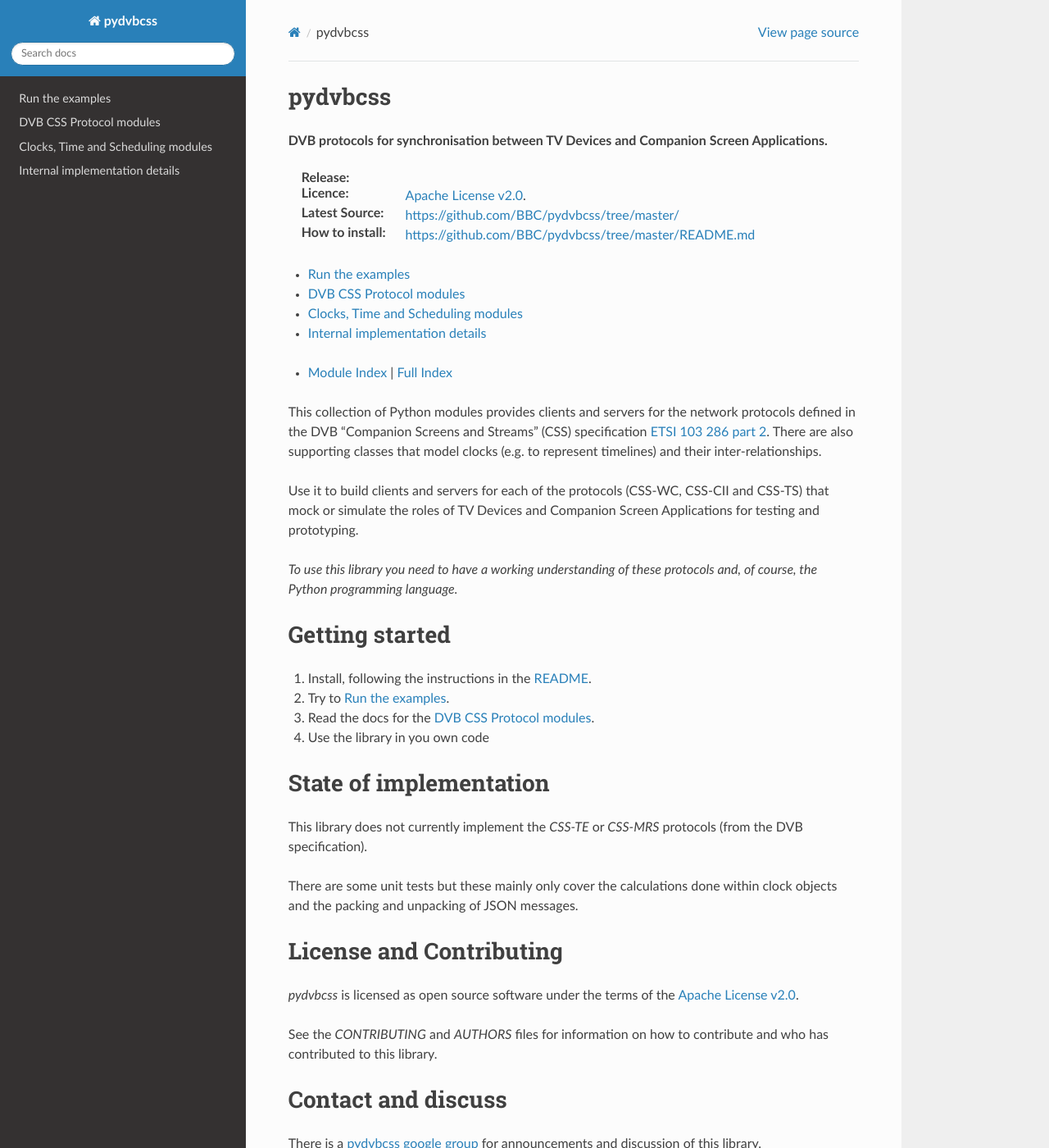
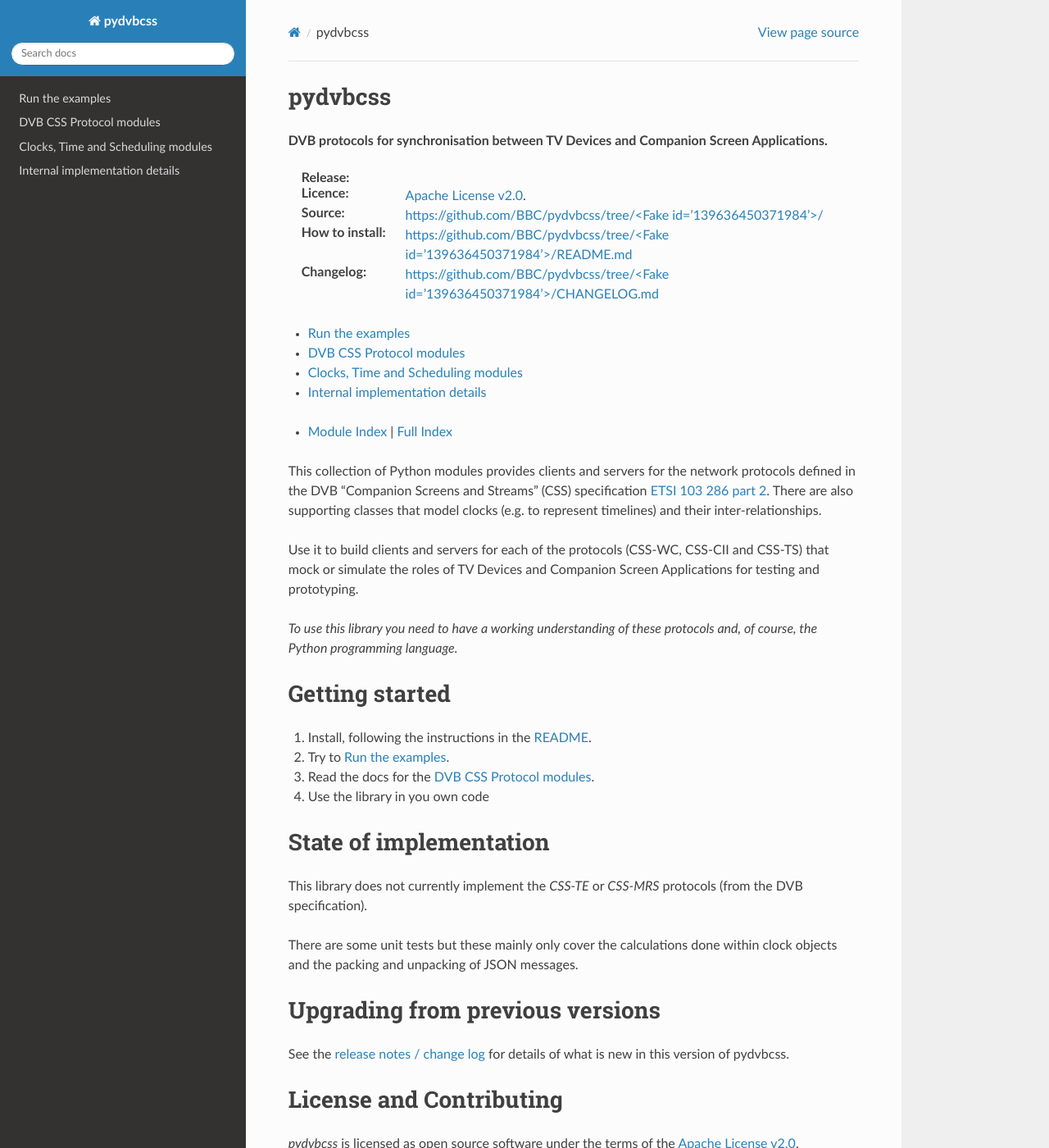
Before and after one commit to bbc/pydvbcss, a Sphinx documentation site: the page built from docs/index.rst, in a window 1280 px wide and 1400 px high. Shown: the whole window at 82% size. Built offline with Sphinx 7.4.7 and the Read the Docs theme 2.0.0, drawn with Linux system fonts in a browser that asks for light colours; the version number could not be read and is left out.

Commit message:
Bugfix: docs now link to correct version of source

```diff
--- a/docs/conf.py
+++ b/docs/conf.py
@@ -12,11 +12,32 @@
 # All configuration values have a default; values that are commented out
 # serve to show the default.
 
-import sys
+import sys, re
 
 sys.path.insert(0,"../")
 
-GITHUB_MASTER_URL = "https://github.com/BBC/pydvbcss/tree/master"
+# The version info for the project you're documenting, acts as replacement for
+# |version| and |release|, also used in various other places throughout the
+# built documents.
+#
+# The short X.Y version.
+F=open("../VERSION")
+txt = F.read().replace("\n","").replace("\r","")
+version, extra = re.match("^([.0-9a-zA-Z]+)-(.+)$", txt).groups()
+# The full version, including alpha/beta/rc tags.
+release = version + "-" + extra
+F.close()
+
+# links to source
+if extra=="release":
+    source_branch = version
+elif extra=="latest":
+    source_branch = "master"
+else:
+    raise ValueError("Unrecognised version suffix '%s'" % extra)
+
+
+GITHUB_MASTER_URL = "https://github.com/BBC/pydvbcss/tree/%s" % source_branch
 
 extlinks= { 'repo': (GITHUB_MASTER_URL+"%s", None)}
 
@@ -73,18 +94,6 @@
 # General information about the project.
 project = u'pydvbcss'
 copyright = u'2015, British Broadcasting Corporation'
-
-# The version info for the project you're documenting, acts as replacement for
-# |version| and |release|, also used in various other places throughout the
-# built documents.
-#
-# The short X.Y version.
-F=open("../VERSION")
-version = F.read().replace("\n","").replace("\r","")
-extra = F.read().replace("\n","").replace("\r","")
-# The full version, including alpha/beta/rc tags.
-release = version + extra
-F.close()
 
 # The language for content autogenerated by Sphinx. Refer to documentation
 # for a list of supported languages.
--- a/docs/index.rst
+++ b/docs/index.rst
@@ -7,10 +7,11 @@
 
 **DVB protocols for synchronisation between TV Devices and Companion Screen Applications.**
 
-:Release: |version|
+:Release: |release|
 :Licence: `Apache License v2.0 <http://www.apache.org/licenses/LICENSE-2.0>`_.
-:Latest Source: :repo:`/`
+:Source: :repo:`/`
 :How to install: :repo:`/README.md`
+:Changelog: :repo:`/CHANGELOG.md`
 
 .. toctree::
    :maxdepth: 1
@@ -53,6 +55,13 @@
 There are some unit tests but these mainly only cover the calculations done within clock objects and the packing and unpacking of JSON messages.
 
 
+Upgrading from previous versions
+================================
+
+See the :repo:`release notes / change log </CHANGELOG.md>` for details of what is new in this version of pydvbcss.
+
+
+
 License and Contributing
 ========================
 
```
Also changed, not shown: other parts of docs/index.rst (+1 -0 lines).
